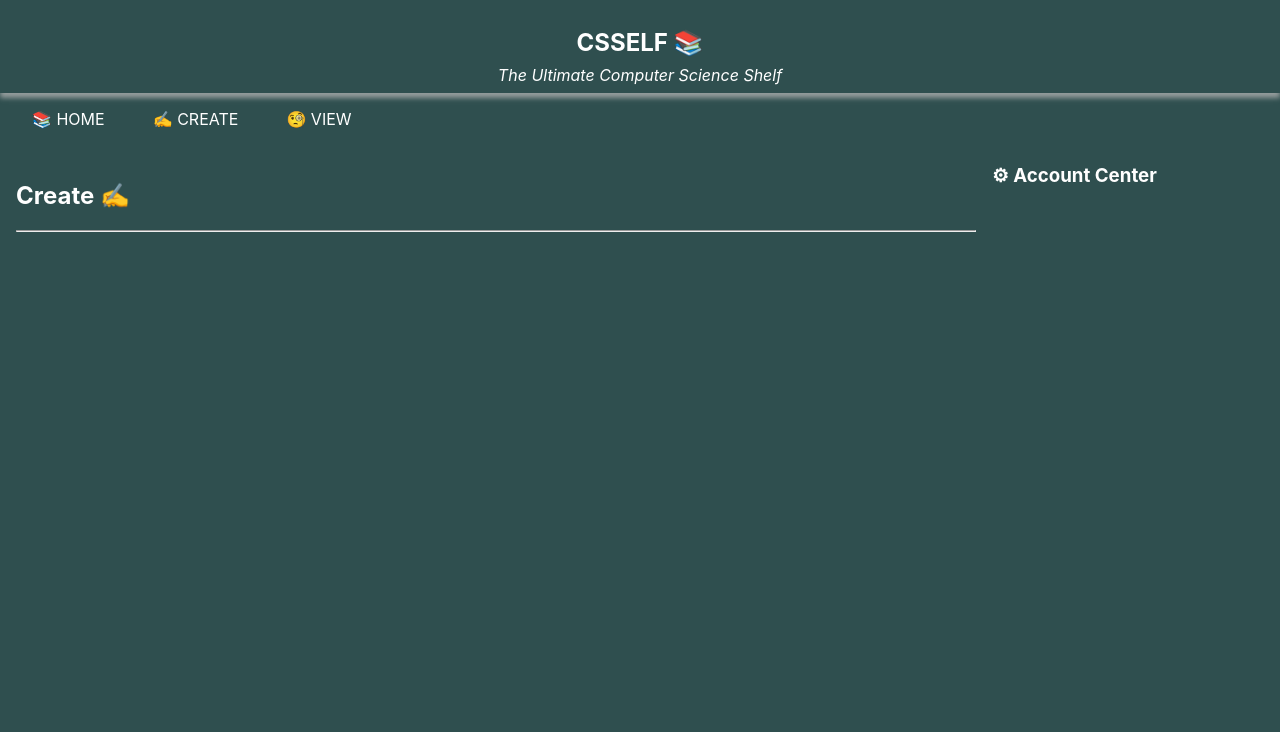
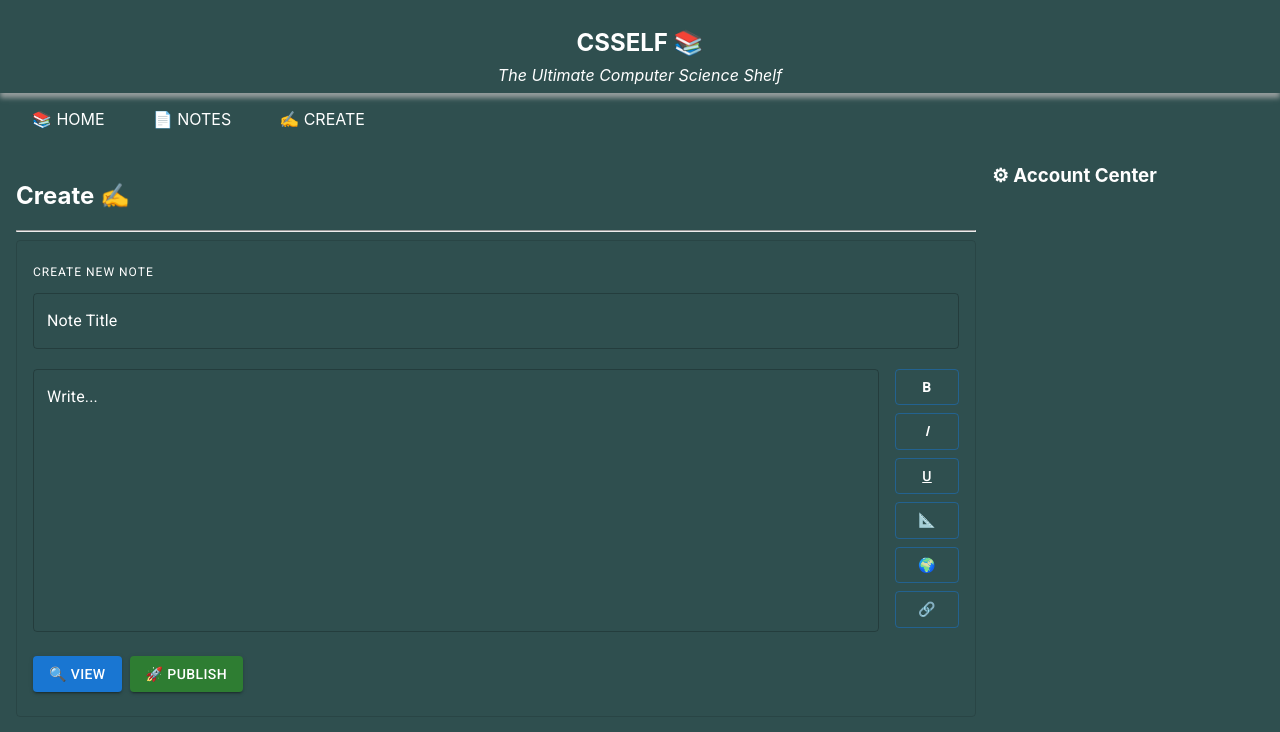
Before and after one commit to royastik27/csshelf, a React (Create React App) app: page /create in a window 1280 px wide. Shown: the top 732 px of the page. Built offline with nearby package versions, Linux system fonts and the light colour scheme; a web font is replaced by a local one.

Commit message:
Installed Material UI and Designed Create Page

```diff
--- a/package.json
+++ b/package.json
@@ -3,6 +3,10 @@
   "version": "0.1.0",
   "private": true,
   "dependencies": {
+    "@emotion/react": "^11.10.6",
+    "@emotion/styled": "^11.10.6",
+    "@fontsource/roboto": "^4.5.8",
+    "@mui/material": "^5.11.11",
     "@testing-library/jest-dom": "^5.16.5",
     "@testing-library/react": "^13.4.0",
     "@testing-library/user-event": "^13.5.0",
--- a/src/App.js
+++ b/src/App.js
@@ -1,3 +1,8 @@
+import '@fontsource/roboto/300.css';
+import '@fontsource/roboto/400.css';
+import '@fontsource/roboto/500.css';
+import '@fontsource/roboto/700.css';
+
 import './App.css';
 
 import Header from './modals/js/Header';
--- a/src/modals/Create/index.css
+++ b/src/modals/Create/index.css
@@ -0,0 +1,11 @@
+#note-form {
+    background-color: inherit;
+}
+
+#note-form * {
+    color: white;
+}
+
+#note-form button {
+    margin-bottom: 0.5rem;
+}
--- a/src/modals/Create/index.js
+++ b/src/modals/Create/index.js
@@ -1,3 +1,5 @@
+import { Card, TextField, Typography, Button } from '@mui/material';
+
 import './index.css';
 
 function Create() {
@@ -5,6 +7,42 @@ function Create() {
         <div>
             <h2>Create ✍</h2>
             <hr></hr>
+
+            <Card id="note-form" variant="outlined" style={{ padding: "1rem" }}>
+                <Typography variant="overline" display="block" gutterBottom>
+                    Create New Note
+                </Typography>
+
+                <TextField id="note-title" label="Note Title" variant="outlined" fullWidth/>
+                <br /><br />
+
+                <div style={{ display: 'flex' }}>
+                    <TextField
+                    id="note-content"
+                    label="Write..." variant="outlined"
+                    multiline
+                    fullWidth minRows={10}
+                    />
+
+                    <div style={{ marginLeft: '1rem' }}>
+                        <Button variant="outlined"> <b>B</b> </Button><br/>
+                        <Button variant="outlined"> <i>I</i> </Button><br/>
+                        <Button variant="outlined"> <u>U</u> </Button><br/>
+                        <Button variant="outlined"> 📐 </Button><br/>
+                        <Button variant="outlined"> 🌍 </Button><br/>
+                        <Button variant="outlined"> 🔗 </Button>
+                    </div>
+                </div>
+                <br />
+
+                <Button variant="contained" style={{ marginRight: '0.5rem' }}>
+                    🔍 View
+                </Button>
+
+                <Button variant="contained" color="success">
+                    🚀 Publish
+                </Button>
+            </Card>
         </div>
     );
   }
--- a/src/modals/js/Navbar.js
+++ b/src/modals/js/Navbar.js
@@ -6,8 +6,8 @@ function Navbar() {
     return (
         <nav id="main-nav">
             <Link to="/">📚 HOME</Link>
+            <Link to="/notes">📄 NOTES</Link>
             <Link to="/create">✍ CREATE</Link>
-            <Link to="/view">🧐 VIEW</Link>
         </nav>
     );
   }
```
Also changed, not shown: 1 other file (tests, documents, lock files or other folders).
